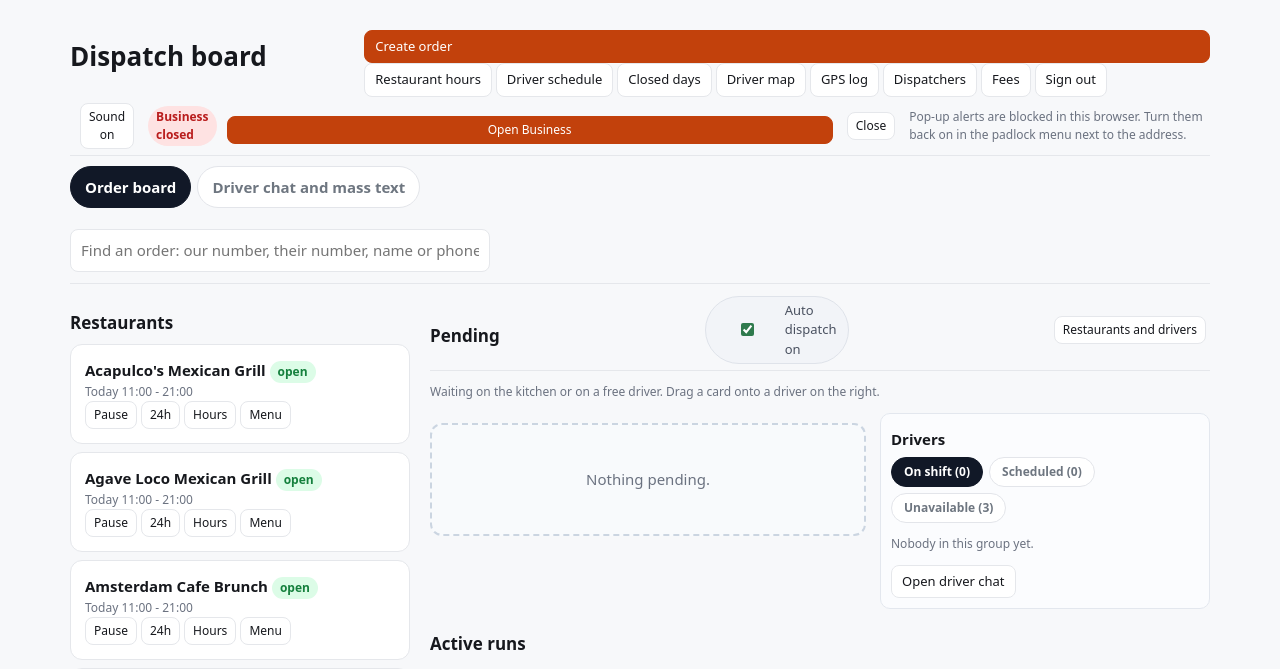
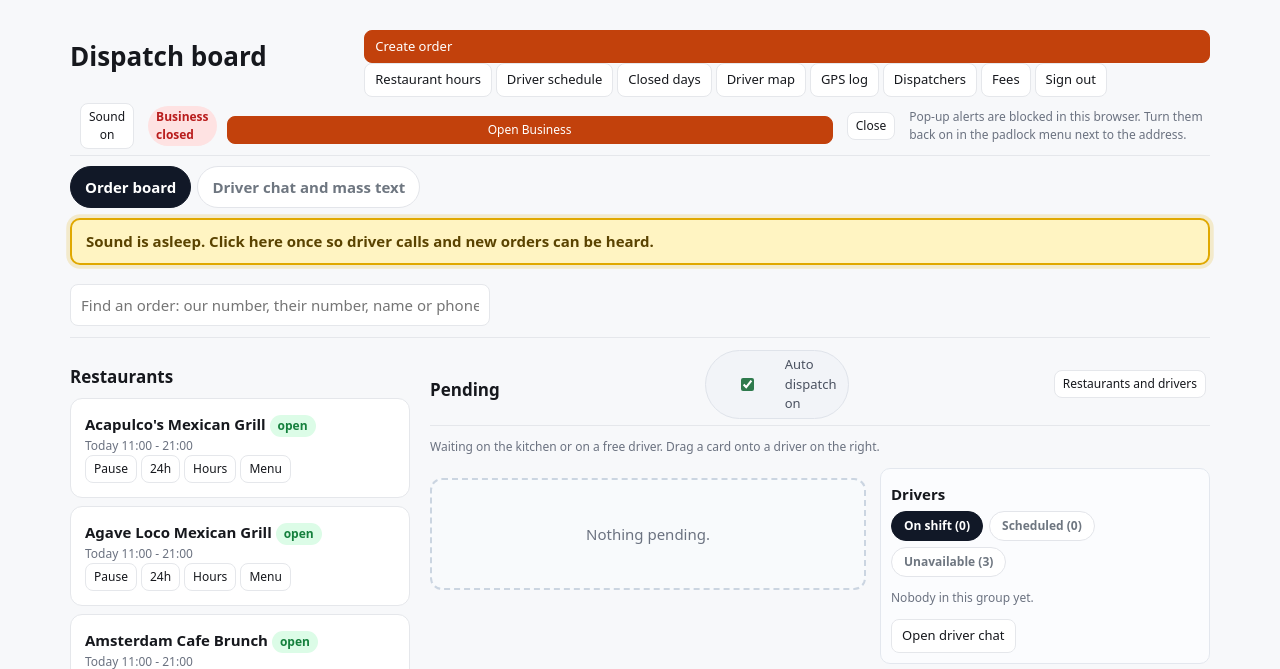
Before and after one commit to jwaldrip16/tigertowntogo, a Flask app: page /dispatch in a window 1280 px wide. Shown: the part 54-723 px from the top of the page. Run offline with Flask 3, Linux system fonts and the light colour scheme; the visitor is signed in with stand-in values (Sample User, id 1); data comes from the database, SQL or seed files in the repository; data that the repository does not hold is empty.

Commit message:
Add files via upload

```diff
--- a/static/alert.js
+++ b/static/alert.js
@@ -3,12 +3,30 @@
   var ctx = null, armed = false;
   var enabled = localStorage.getItem('ff_sound') !== 'off';
 
+  var pending = null;   // a sound asked for while the browser still had audio locked
+  function running(){ return !!ctx && ctx.state === 'running'; }
+  function make(){
+    if (ctx) return;
+    try { ctx = new (window.AudioContext || window.webkitAudioContext)(); } catch(e){}
+  }
+  // Browsers keep audio locked until someone clicks or types on the page. Every click
+  // re-wakes it, even if an alert tried to play earlier and left it asleep.
   function unlock(){
-    if (ctx) return;
-    try { ctx = new (window.AudioContext || window.webkitAudioContext)(); armed = true; } catch(e){}
+    make();
+    if (!ctx) return;
+    var after = function(){
+      armed = running();
+      if (armed && pending){ var p = pending; pending = null; window.ffSound.play(p); }
+      try { document.dispatchEvent(new Event('ffsound')); } catch(e){}
+    };
+    if (ctx.state !== 'running'){ try { ctx.resume().then(after, after); } catch(e){ after(); } }
+    else after();
   }
-  ['click','keydown','touchstart'].forEach(function(ev){
-    document.addEventListener(ev, unlock, {once:false});
+  ['pointerdown','click','keydown','touchstart'].forEach(function(ev){
+    document.addEventListener(ev, unlock, {capture:true});
+  });
+  document.addEventListener('visibilitychange', function(){
+    if (!document.hidden && ctx && ctx.state !== 'running'){ try { ctx.resume().then(function(){ armed = running(); }); } catch(e){} }
   });
 
   function beep(freq, start, len, vol){
@@ -37,10 +55,22 @@
     // pattern: 'order' = three rising tones, 'ping' = single tone
     play: function(pattern){
       if (!enabled) return;
-      unlock();
+      make();
       if (!ctx) return;
-      if (ctx.state === 'suspended') ctx.resume();
+      if (ctx.state !== 'running'){
+        // try to wake it; if the browser still says no, play it on the next click
+        try { ctx.resume(); } catch(e){}
+        if (ctx.state !== 'running'){ pending = pattern || 'order'; armed = false; return; }
+      }
+      armed = true;
       if (pattern === 'ping'){ beep(880, 0, 0.18, 0.25); return; }
+      if (pattern === 'call'){
+        // phone style double ring, loud enough to hear across the room
+        beep(988, 0.00, 0.22, 0.45); beep(784, 0.25, 0.22, 0.45);
+        beep(988, 0.60, 0.22, 0.45); beep(784, 0.85, 0.22, 0.45);
+        if (navigator.vibrate) navigator.vibrate([200, 100, 200]);
+        return;
+      }
       beep(660, 0.00, 0.16, 0.3);
       beep(880, 0.20, 0.16, 0.3);
       beep(1175, 0.40, 0.30, 0.3);
@@ -53,6 +83,7 @@
       if (enabled) window.ffSound.play('ping');
       return enabled;
     },
-    armed: function(){ return armed; }
+    armed: function(){ return running(); },
+    unlock: unlock
   };
 })();
--- a/static/style.css
+++ b/static/style.css
@@ -303,3 +303,7 @@ body.assignflash{animation:assignpage 1s ease-in-out infinite}
 /* Quiet banners on dispatch: no pulse until the late time passes (the late bar flashes then). */
 #flash.flashbar{animation:none;background:#c62828}
 #assignBar.flashbar{animation:none;background:#1e58c8}
+
+.soundwake{background:#fff4c2;border:2px solid #e0a800;color:#5a4300;padding:10px 14px;border-radius:10px;
+  margin:8px 0;font-weight:600;cursor:pointer;animation:wakepulse 1.4s ease-in-out infinite}
+@keyframes wakepulse{0%,100%{box-shadow:0 0 0 0 rgba(224,168,0,.5)}50%{box-shadow:0 0 0 6px rgba(224,168,0,0)}}
--- a/templates/dispatch.html
+++ b/templates/dispatch.html
@@ -63,6 +63,8 @@
 </div>
 
 <div id="pageBoard">
+<div id="soundWake" class="soundwake hidden" onclick="try{ffSound.unlock();ffSound.play('ping');}catch(e){}">
+  Sound is asleep. Click here once so driver calls and new orders can be heard.</div>
 <div id="callAlerts" class="hidden"></div>
 <div id="assignBar" class="flashbar hidden"></div>
 <div id="lateBar" class="latebar hidden"></div>
@@ -461,8 +463,15 @@ function drawAwaiting(list){
 }
 let LAST_DRAW = 0;
 let ALERT_SEEN = 0;
+let CALL_RING = null;
+function callRing(on){
+  // keeps ringing every 10 seconds until every call-dispatch request is marked Done
+  if (on && !CALL_RING){ CALL_RING = setInterval(function(){ try { ffSound.play('call'); } catch(e){} }, 10000); }
+  if (!on && CALL_RING){ clearInterval(CALL_RING); CALL_RING = null; }
+}
 function drawAlerts(list){
   const box = document.getElementById('callAlerts');
+  callRing(list.length > 0);
   if (!list.length){ box.classList.add('hidden'); box.innerHTML = ''; return; }
   box.classList.remove('hidden');
   box.innerHTML = list.map(a =>
@@ -482,7 +491,7 @@ function drawAlerts(list){
   const top = list[0].id;
   if (top > ALERT_SEEN){
     ALERT_SEEN = top;
-    try { ffSound.play('ping'); } catch(e){}
+    try { ffSound.play('call'); } catch(e){}
     try { ffNotify.show((list[0].who === 'driver' ? 'Driver' : 'Kitchen') + ' needs dispatch',
           list[0].name + ': ' + (list[0].note || 'wants a call'), 'callalert'); } catch(e){}
   }
@@ -1070,7 +1079,12 @@ function soundLabel(){
   var n = document.getElementById('soundNote');
   if (b) b.textContent = on ? 'Sound on' : 'Sound off';
   if (n) n.textContent = on ? '' : 'alerts are silent';
+  var w = document.getElementById('soundWake');
+  var asleep = on && window.ffSound && !ffSound.armed();
+  if (w) w.classList.toggle('hidden', !asleep);
 }
+document.addEventListener('ffsound', soundLabel);
+setInterval(function(){ try { soundLabel(); } catch(e){} }, 3000);
 function toggleSound(){
   const busy = !!LATE_TIMER;
   try { if (busy && ffSound.enabled()){ alert('Sound stays on while an order is past its accept time.'); return; } } catch(e){}
```
